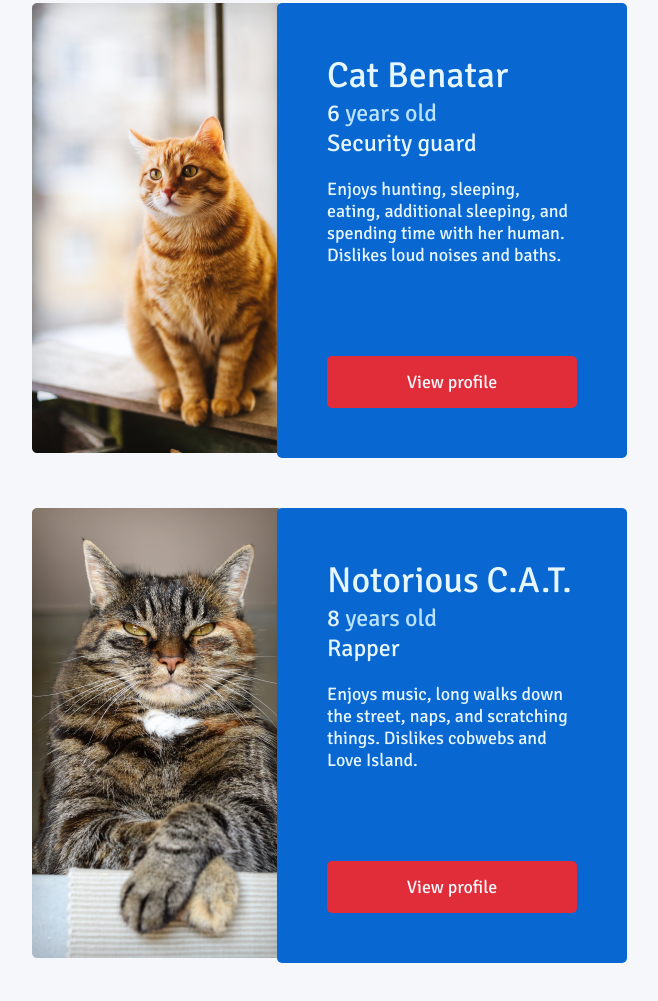
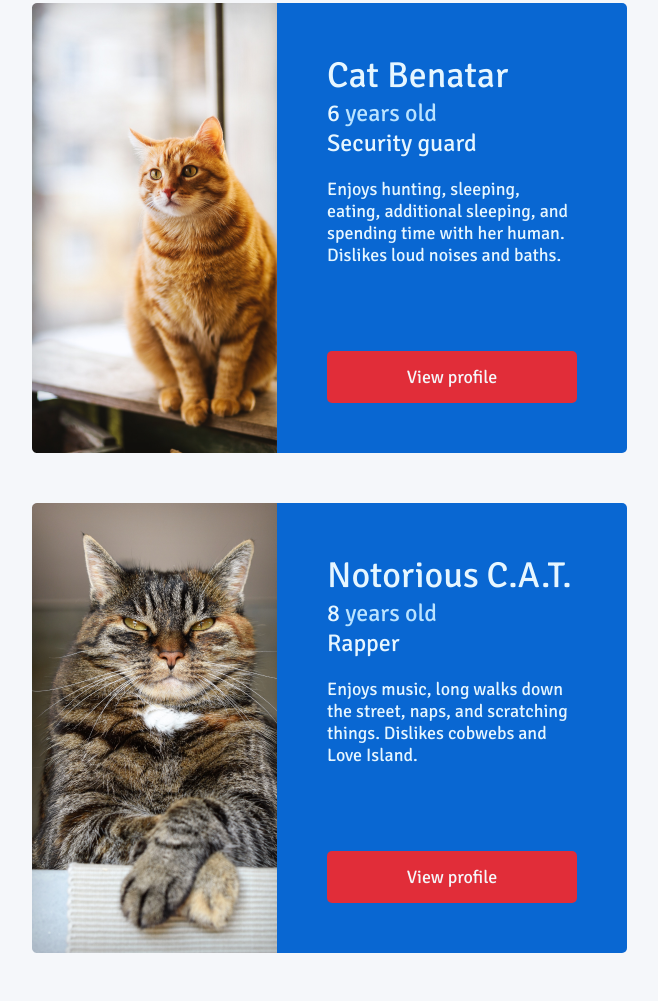
Before and after one commit to AndrewLeigh6/Purrfect-Partners, a website: page src/index.html in a window 1280 px wide. Shown: the part 1587-2588 px from the top of the page, without its empty margins (313-971 px from the left). Drawn offline with Linux system fonts and the light colour scheme.

Commit message:
Fix featured profile border radius issues

```diff
--- a/src/index.html
+++ b/src/index.html
@@ -76,13 +76,11 @@
 
         <div class="featured-profiles">
           <div class="featured-profile">
-            <div class="featured-profile__photo-container">
             <img
               class="featured-profile__photo"
               src="./img/featured-1.png"
               alt="Profile pic"
             />
-            </div>
             <div class="featured-profile__card">
               <div class="featured-profile__details">
                 <p class="featured-profile__name">Cat Benatar</p>
@@ -102,13 +100,11 @@
           </div>
 
           <div class="featured-profile">
-            <div class="featured-profile__photo-container">
             <img
               class="featured-profile__photo"
               src="./img/featured-2.png"
               alt="Profile pic"
             />
-            </div>
             <div class="featured-profile__card">
               <div class="featured-profile__details">
                 <p class="featured-profile__name">Notorious C.A.T.</p>
--- a/src/sass/components/_featured-profile.scss
+++ b/src/sass/components/_featured-profile.scss
@@ -36,7 +36,8 @@
     display: flex;
     flex-direction: column;
     justify-content: space-between;
-    border-radius: $border-radius;
+    border-top-right-radius: $border-radius;
+    border-bottom-right-radius: $border-radius;
     position: relative;
     z-index: 2;
 
@@ -46,7 +47,8 @@
 
     @include responsive(small) {
       top: -10px;
-      max-width: 31.5rem;
+      max-width: 31.2rem;
+      border-radius: 0 0 $border-radius $border-radius;
     }
   }
 
```
Also changed, not shown: src/css/style.css. Lines whose indentation alone changed are shown as unchanged.
